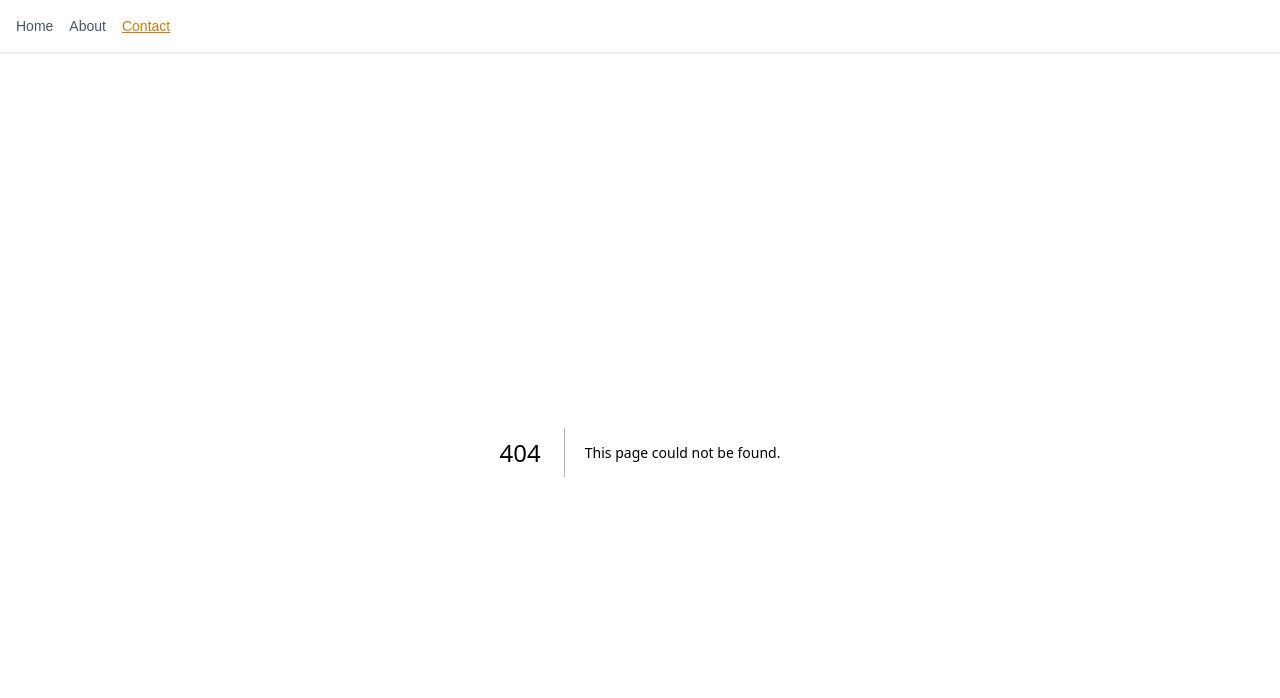
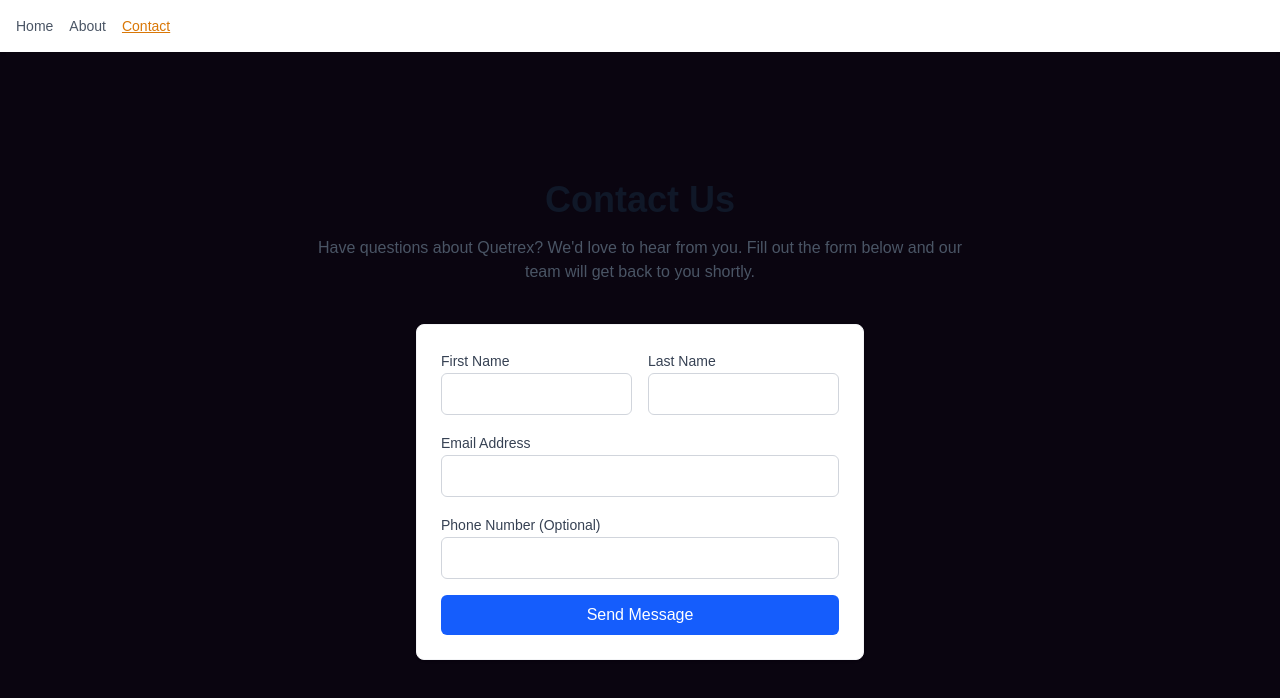
Before and after one commit to Barnhardt-Enterprises-Inc/glen-test-10, a Next.js app: page /contact in a window 1280 px wide. Before the commit this address had no page. Shown: the top 698 px of the page. Built offline with nearby package versions, Linux system fonts and the light colour scheme; no server answers.

Commit message:
feat: implement contact page and form

```diff
--- /dev/null
+++ b/src/app/contact/page.tsx
@@ -0,0 +1,45 @@
+import { db } from '@/lib/db';
+import { contacts } from '@/db/schema/contacts';
+import ContactForm from '@/components/ContactForm';
+
+async function submitContactForm(formData: FormData) {
+  'use server';
+
+  const firstName = formData.get('firstName') as string;
+  const lastName = formData.get('lastName') as string;
+  const email = formData.get('email') as string;
+  const phone = formData.get('phone') as string;
+
+  if (!firstName || !lastName || !email) {
+    return { success: false, message: 'Please fill in all required fields.' };
+  }
+
+  try {
+    await db.insert(contacts).values({
+      firstName,
+      lastName,
+      email,
+      phone: phone || null,
+    });
+    return { success: true, message: 'Thank you! Your message has been sent successfully.' };
+  } catch (error) {
+    console.error('Contact form error:', error);
+    return { success: false, message: 'An error occurred while sending your message. Please try again.' };
+  }
+}
+
+export default function ContactPage() {
+  return (
+    <div className="flex flex-col items-center justify-center min-h-[calc(100vh-64px)] py-12 px-4">
+      <div className="text-center mb-10">
+        <h1 className="text-4xl font-bold text-gray-900 mb-4">Contact Us</h1>
+        <p className="text-gray-600 max-w-2xl mx-auto">
+          Have questions about Quetrex? We'd love to hear from you.
+          Fill out the form below and our team will get back to you shortly.
+        </p>
+      </div>
+
+      <ContactForm submitAction={submitContactForm} />
+    </div>
+  );
+}
--- /dev/null
+++ b/src/components/ContactForm.tsx
@@ -0,0 +1,113 @@
+'use client';
+
+import React, { useState, useTransition } from 'react';
+
+interface ContactFormProps {
+  submitAction: (formData: FormData) => Promise<{ success: boolean; message: string }>;
+}
+
+export default function ContactForm({ submitAction }: ContactFormProps) {
+  const [isPending, startTransition] = useTransition();
+  const [status, setStatus] = useState<{ type: 'success' | 'error' | null; message: string }>({
+    type: null,
+    message: '',
+  });
+
+  async function handleSubmit(formData: FormData) {
+    setStatus({ type: null, message: '' });
+
+    startTransition(async () => {
+      const result = await submitAction(formData);
+      if (result.success) {
+        setStatus({ type: 'success', message: result.message });
+        // Clear form
+        const form = document.getElementById('contact-form') as HTMLFormElement;
+        form?.reset();
+      } else {
+        setStatus({ type: 'error', message: result.message });
+      }
+    });
+  }
+
+  return (
+    <div className="w-full max-w-md bg-white p-6 rounded-lg shadow-sm border border-gray-100">
+      <form
+        id="contact-form"
+        action={handleSubmit}
+        className="space-y-4"
+      >
+        <div className="grid grid-cols-2 gap-4">
+          <div className="space-y-2">
+            <label htmlFor="firstName" className="text-sm font-medium text-gray-700">
+              First Name
+            </label>
+            <input
+              type="text"
+              id="firstName"
+              name="firstName"
+              required
+              className="w-full px-3 py-2 border border-gray-300 rounded-md focus:outline-none focus:ring-2 focus:ring-blue-500 text-black"
+            />
+          </div>
+          <div className="space-y-2">
+            <label htmlFor="lastName" className="text-sm font-medium text-gray-700">
+              Last Name
+            </label>
+            <input
+              type="text"
+              id="lastName"
+              name="lastName"
+              required
+              className="w-full px-3 py-2 border border-gray-300 rounded-md focus:outline-none focus:ring-2 focus:ring-blue-500 text-black"
+            />
+          </div>
+        </div>
+
+        <div className="space-y-2">
+          <label htmlFor="email" className="text-sm font-medium text-gray-700">
+            Email Address
+          </label>
+          <input
+            type="email"
+            id="email"
+            name="email"
+            required
+            className="w-full px-3 py-2 border border-gray-300 rounded-md focus:outline-none focus:ring-2 focus:ring-blue-500 text-black"
+          />
+        </div>
+
+        <div className="space-y-2">
+          <label htmlFor="phone" className="text-sm font-medium text-gray-700">
+            Phone Number (Optional)
+          </label>
+          <input
+            type="tel"
+            id="phone"
+            name="phone"
+            className="w-full px-3 py-2 border border-gray-300 rounded-md focus:outline-none focus:ring-2 focus:ring-blue-500 text-black"
+          />
+        </div>
+
+        <button
+          type="submit"
+          disabled={isPending}
+          className="w-full py-2 px-4 bg-blue-600 hover:bg-blue-700 text-white font-medium rounded-md transition-colors disabled:bg-blue-300 disabled:cursor-not-allowed"
+        >
+          {isPending ? 'Sending...' : 'Send Message'}
+        </button>
+
+        {status.type && (
+          <div
+            className={`p-3 rounded-md text-sm ${
+              status.type === 'success'
+                ? 'bg-green-50 text-green-700 border border-green-200'
+                : 'bg-red-50 text-red-700 border border-red-200'
+            }`}
+          >
+            {status.message}
+          </div>
+        )}
+      </form>
+    </div>
+  );
+}
```
Also changed, not shown: 1 other file (tests, documents, lock files or other folders).
